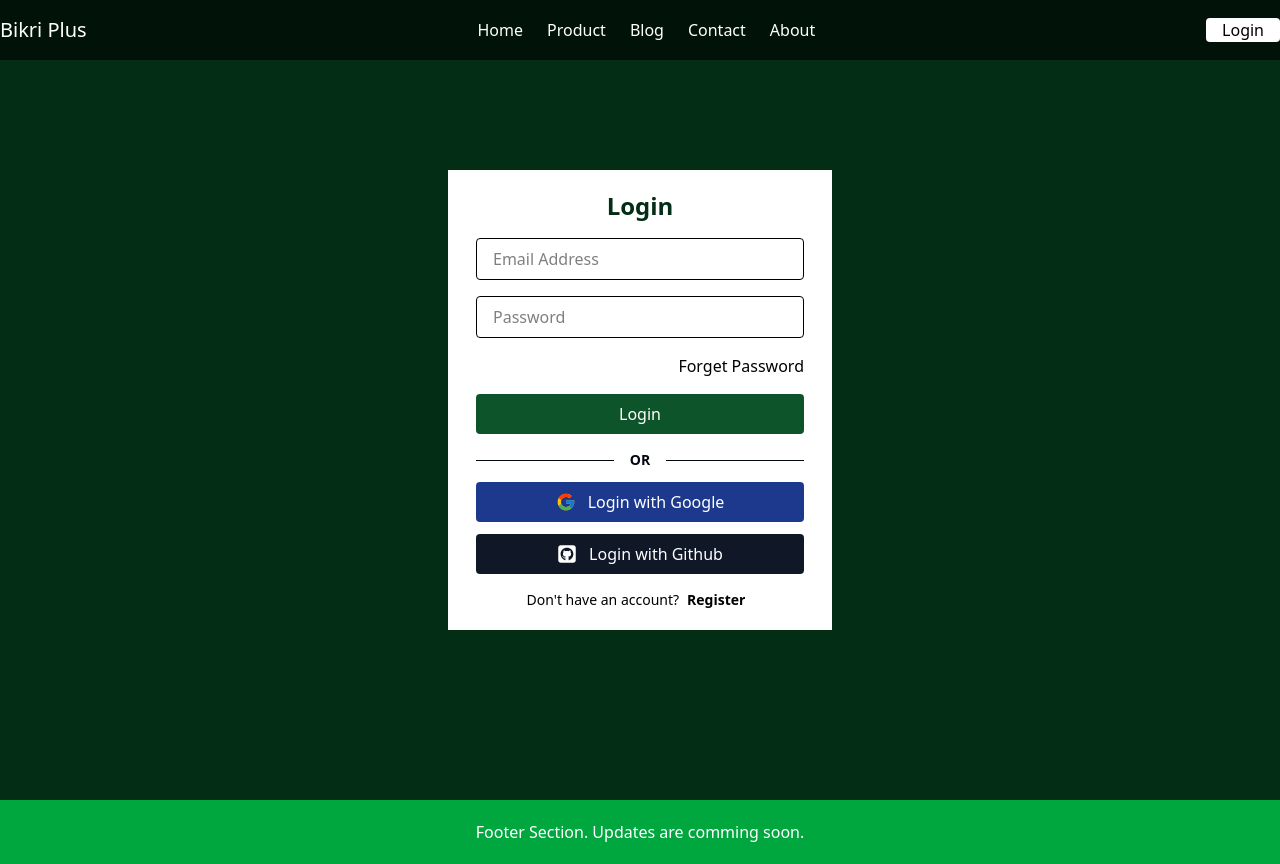
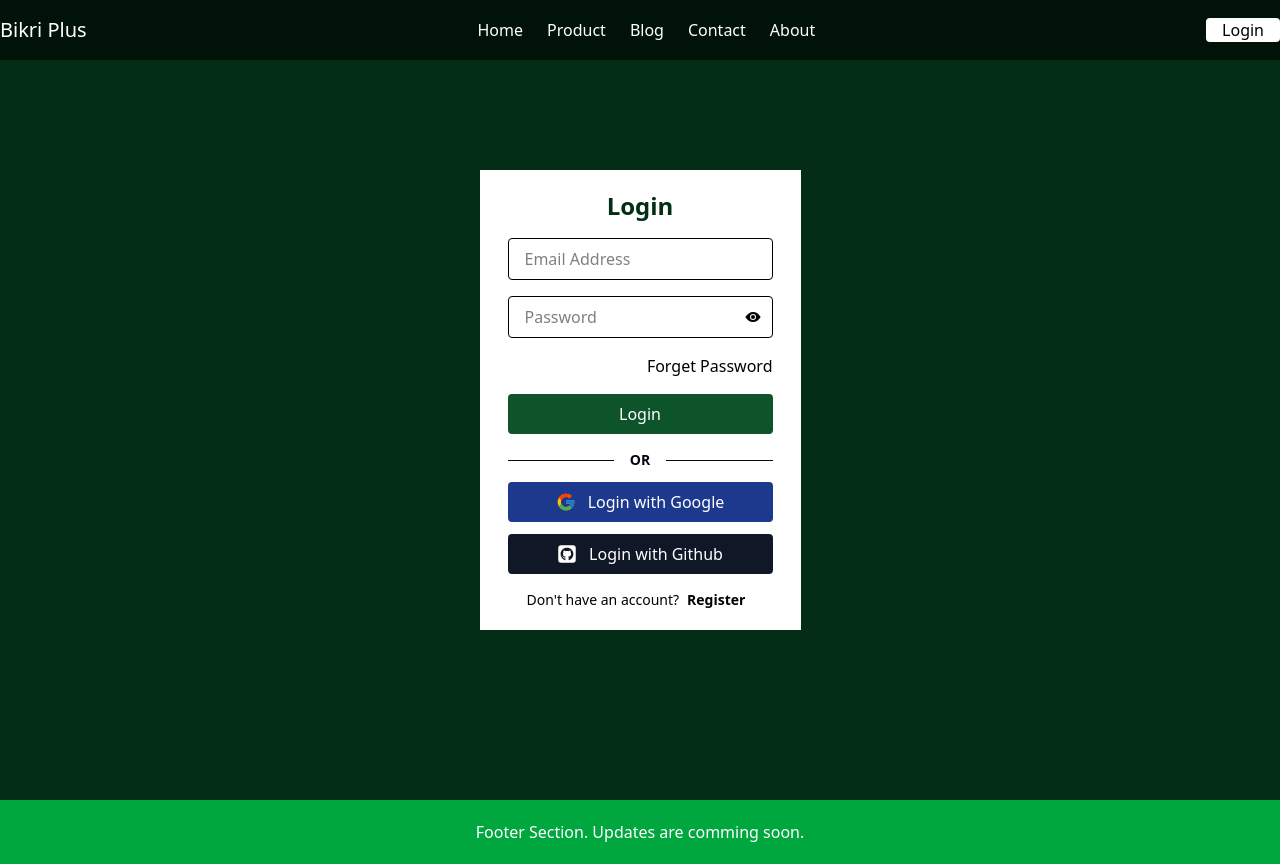
Before and after one commit to Sumon7862/firstReactProject, a React (Vite) app: page /login in a window 1280 px wide. Built offline with nearby package versions, Linux system fonts and the light colour scheme.

Commit message:
Finally Done

```diff
--- a/src/components/auth/Login.jsx
+++ b/src/components/auth/Login.jsx
@@ -3,8 +3,12 @@ import { FcGoogle } from "react-icons/fc";
 import { FaSquareGithub } from "react-icons/fa6";
 import { IoEye } from "react-icons/io5";
 import { IoEyeOff } from "react-icons/io5";
+import { useState } from "react";
 
 const Login = () => {
+
+  const [pass, setPass] = useState(false);
+
   return (
     <>
       <div className="flex items-center justify-center bg-green-950 h-[100vh]">
@@ -19,14 +23,22 @@ const Login = () => {
               id=""
               required
             />
+            {/* Only Password */}
+            <div className="relative flex items-center">
               <input
-              type="password"
+                type={pass ? 'text' : 'password'}
                 className="w-full border-1 px-4 py-2 rounded focus:ring-2 focus:ring-green-950 focus:border-0"
                 placeholder="Password"
                 name=""
                 id=""
                 required
               />
+              {
+                pass ? <IoEyeOff onClick={() => setPass(!pass)} className="absolute right-3 cursor-pointer"/>
+                :
+                <IoEye onClick={() => setPass(!pass)} className="absolute right-3 cursor-pointer"/>
+              }
+            </div>
 
             <p className="text-right font-medium cursor-pointer hover:text-green-950 hover:underline">
               Forget Password
```
Lines whose indentation alone changed are shown as unchanged.
